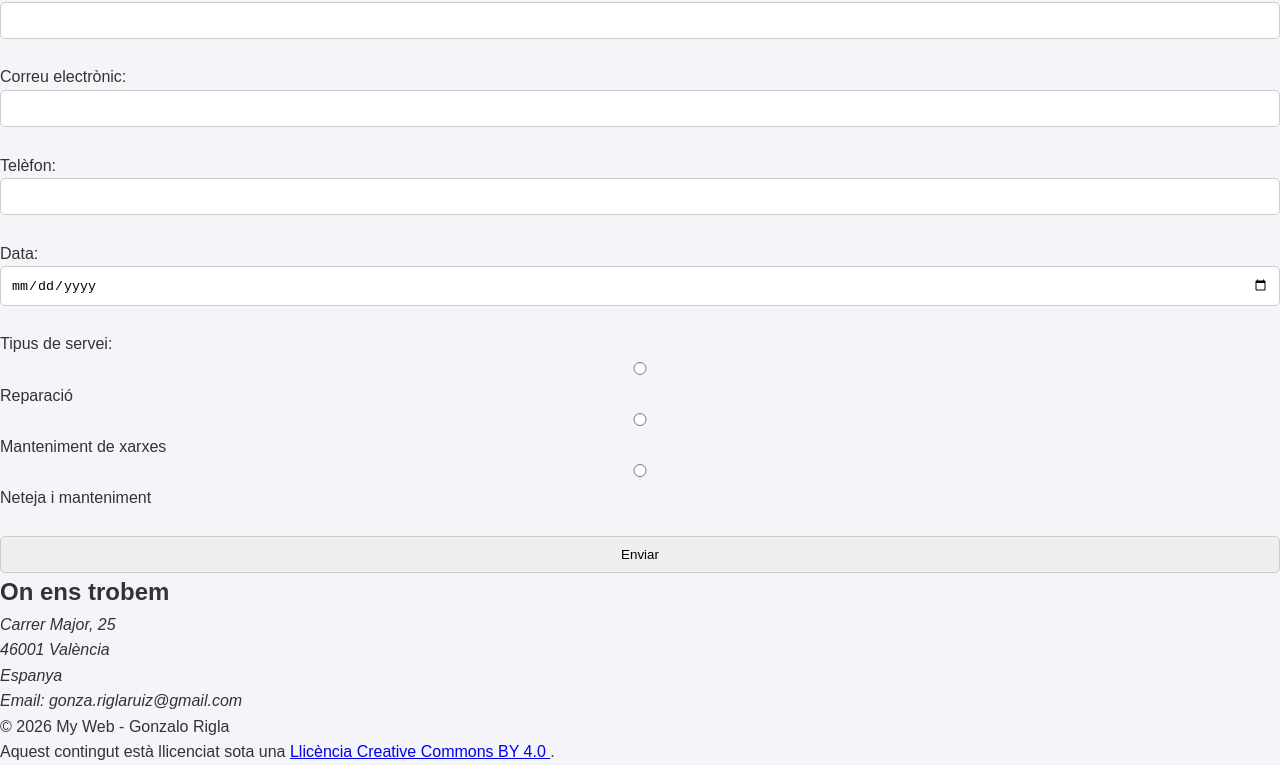
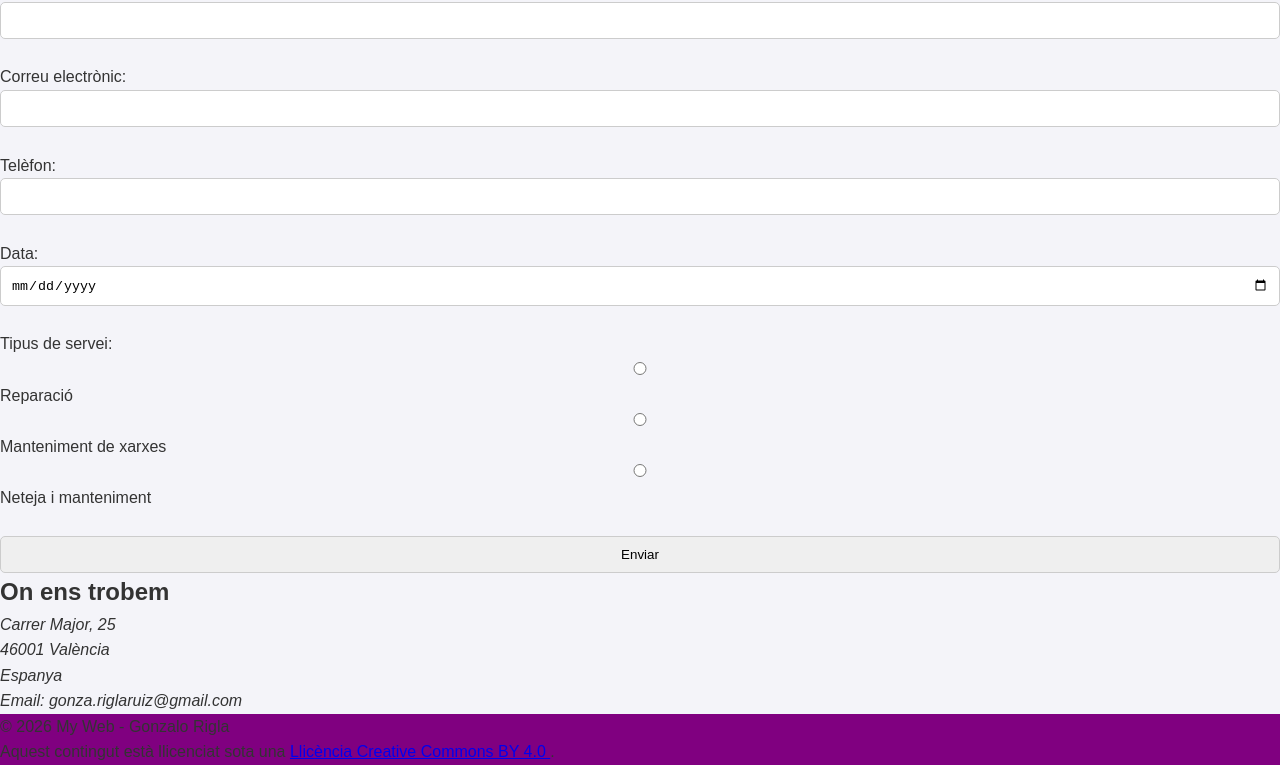
Before and after one commit to gonzariglaruiz-lgtm/web-taller, a plain HTML site: page index.html in a window 1280 px wide. Shown: the part 634-1399 px from the top of the page. Drawn offline with Linux system fonts and the light colour scheme.

Commit message:
style: purple header background

```diff
--- a/CSS/style.css
+++ b/CSS/style.css
@@ -154,3 +154,8 @@ body.dark-mode #btn-theme {
 body.dark-mode #btn-theme:hover {
     background-color: #67e8f9;
 }
+
+header,
+footer {
+    background-color: purple;
+}
```
